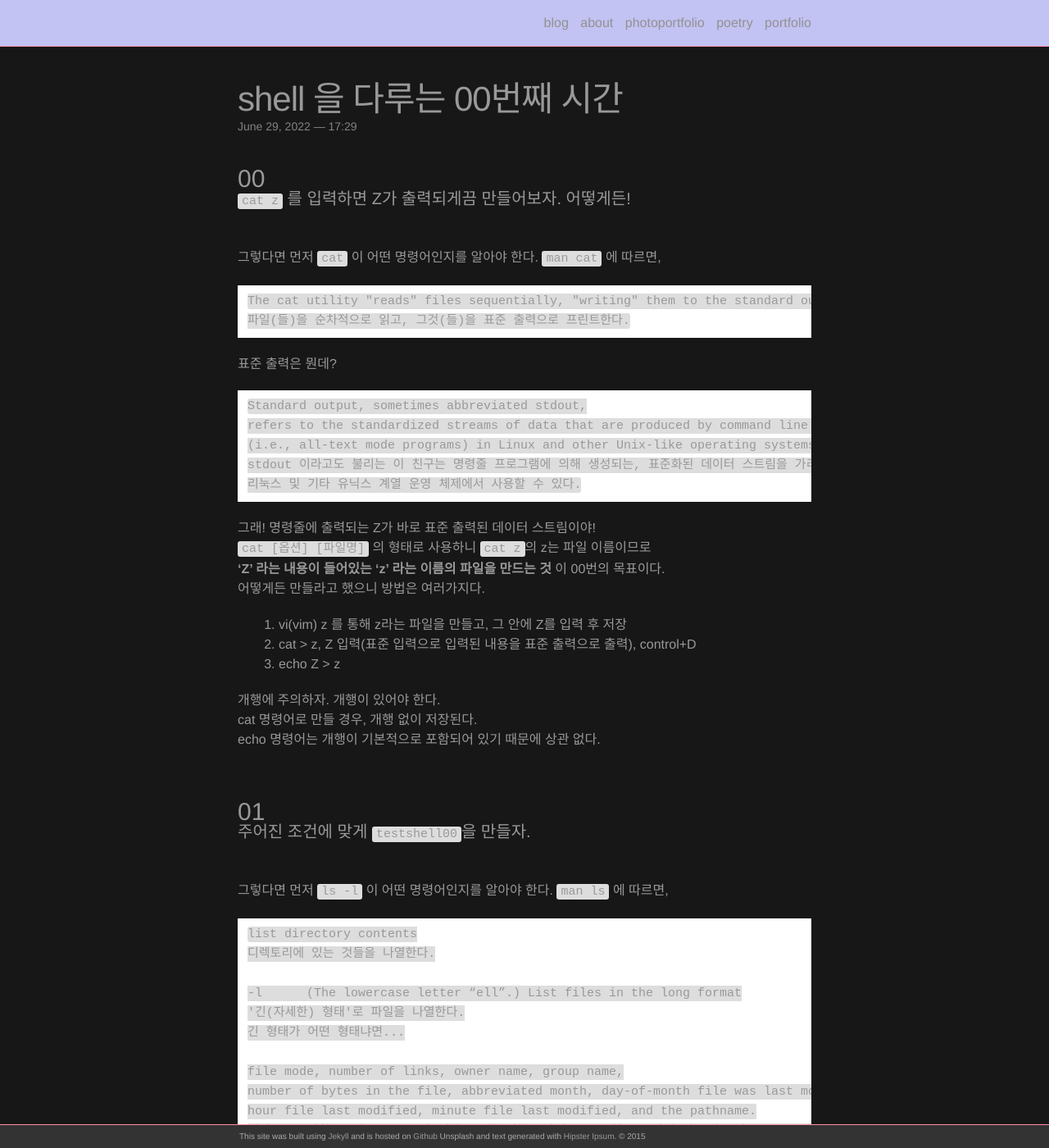
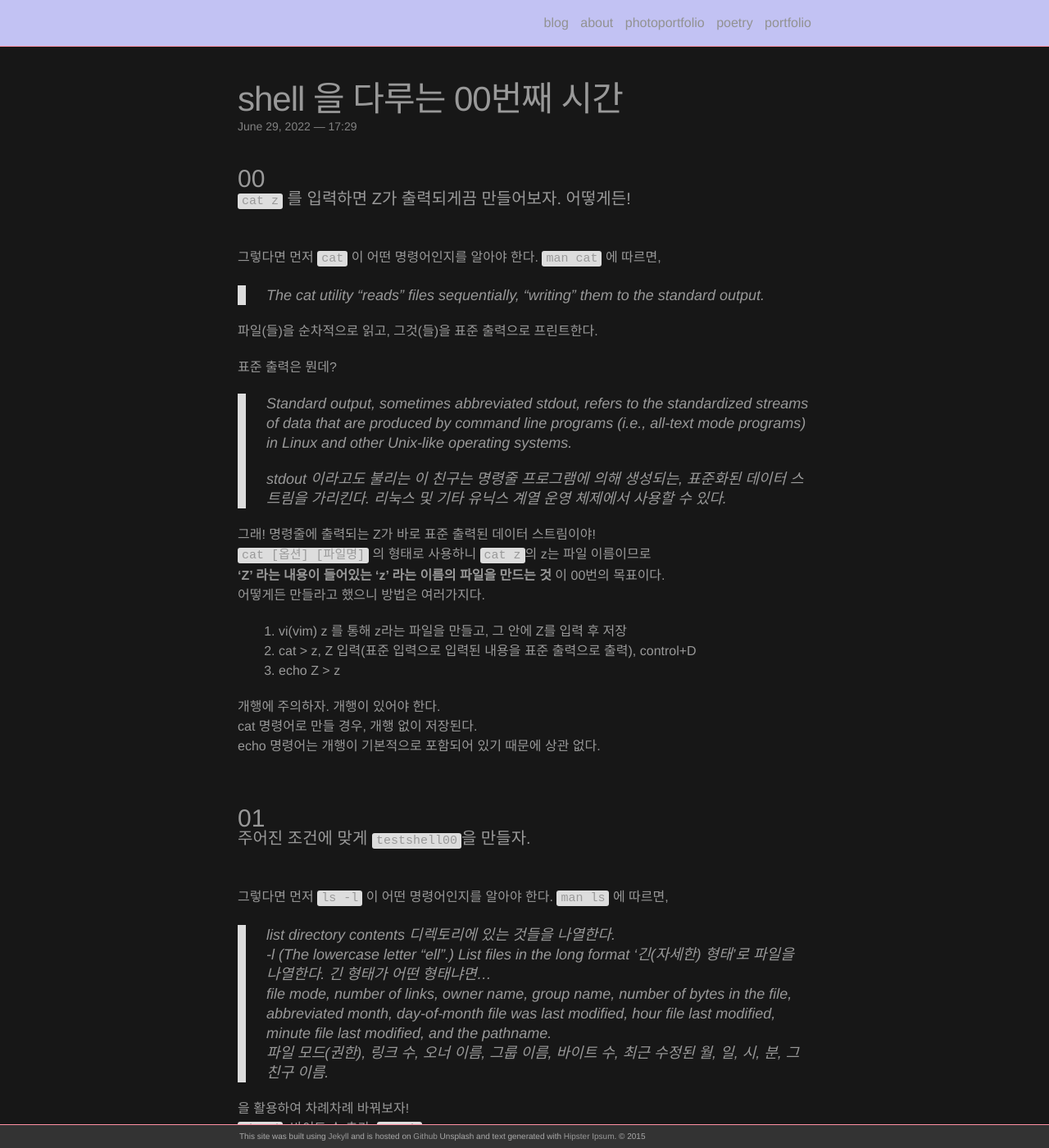
Before and after one commit to GHeeJeon/GHeeJeon.github.io, a Jekyll site: the page built from _posts/2022-06-30-shell00.md, in a window 1280 px wide and 1400 px high. Shown: the whole window at 82% size. Built offline with Jekyll 4.4.1, drawn with Linux system fonts in a browser that asks for light colours; nearby versions of some CDN libraries; some of the changed text lies outside the part shown.

Commit message:
main-update prettier

````diff
--- a/_posts/2022-06-30-shell00.md
+++ b/_posts/2022-06-30-shell00.md
@@ -11,19 +11,21 @@ categories: shell
 
 그렇다면 먼저 `cat` 이 어떤 명령어인지를 알아야 한다. `man cat` 에 따르면,
 
-~~~
-The cat utility "reads" files sequentially, "writing" them to the standard output.
+
+> The cat utility "reads" files sequentially, "writing" them to the standard output.
+
 파일(들)을 순차적으로 읽고, 그것(들)을 표준 출력으로 프린트한다.
-~~~
+
 
 표준 출력은 뭔데?
-~~~
-Standard output, sometimes abbreviated stdout,
+
+> Standard output, sometimes abbreviated stdout,
 refers to the standardized streams of data that are produced by command line programs
 (i.e., all-text mode programs) in Linux and other Unix-like operating systems.
+>
 stdout 이라고도 불리는 이 친구는 명령줄 프로그램에 의해 생성되는, 표준화된 데이터 스트림을 가리킨다.
 리눅스 및 기타 유닉스 계열 운영 체제에서 사용할 수 있다.
-~~~
+
 
 그래! 명령줄에 출력되는 Z가 바로 표준 출력된 데이터 스트림이야!
 `cat [옵션] [파일명]` 의 형태로 사용하니 `cat z`의 z는 파일 이름이므로
@@ -46,19 +48,17 @@ echo 명령어는 개행이 기본적으로 포함되어 있기 때문에 상관
 
 그렇다면 먼저 `ls -l` 이 어떤 명령어인지를 알아야 한다. `man ls` 에 따르면,
 
-```
-list directory contents
+
+> list directory contents
 디렉토리에 있는 것들을 나열한다.
-
--l      (The lowercase letter “ell”.) List files in the long format
+> -l      (The lowercase letter “ell”.) List files in the long format
 '긴(자세한) 형태'로 파일을 나열한다.
 긴 형태가 어떤 형태냐면...
-
-file mode, number of links, owner name, group name,
+> file mode, number of links, owner name, group name,
 number of bytes in the file, abbreviated month, day-of-month file was last modified,
 hour file last modified, minute file last modified, and the pathname.
-파일 모드(권한), 링크 수, 오너 이름, 그룹 이름, 바이트 수, 최근 수정된 월, 일, 시, 분, 그 친구 이름.
-```
+> 파일 모드(권한), 링크 수, 오너 이름, 그룹 이름, 바이트 수, 최근 수정된 월, 일, 시, 분, 그 친구 이름.
+
 을 활용하여 차례차례 바꿔보자!
 `chmod`, 바이트 수 추가, `touch`...
 압축을 잊지 말자... 기계가 채점할 때 정보가 갱신되므로 조건에 맞게 세팅해둔 대로 박제하자.
@@ -105,13 +105,13 @@ hour file last modified, minute file last modified, and the pathname.
 5. 디렉토리의 이름에는 슬래시가 붙어야 한다.
 
 `ls -mtUp`
-`-m: Stream output format; list files across the page, separated by commas.`
-`-t: Sort by descending time modified (most recently modified first).`
-`-U: Use time when file was created for 'sorting or printing'.`
-`-c`, `-u`, `-U` 옵션은 제일 늦게 쓰인 옵션으로 override 된다. 즉, 셋 중 하나만 쓰일 수 있는, **같은 부류의 옵션**이다.
--u: Use time of last access, instead of time of last modification of the file for **sorting (-t) or long printing (-l).**
--c: Use time when file status was last changed for **sorting or printing**.
-`-p: Write a slash (‘/’) after each filename if that file is a directory.`
+>-m: Stream output format; list files across the page, separated by commas.
+> -t: Sort by descending time modified (most recently modified first).
+> -U: Use time when file was created for 'sorting or printing'.
+> -c, -u, -U 옵션은 제일 늦게 쓰인 옵션으로 override 된다. 즉, 셋 중 하나만 쓰일 수 있는, **같은 부류의 옵션**이다.
+> -u: Use time of last access, instead of time of last modification of the file for **sorting (-t) or long printing (-l).**
+> -c: Use time when file status was last changed for **sorting or printing**.
+> -p: Write a slash (‘/’) after each filename if that file is a directory.
 
 <br/>
 
@@ -121,7 +121,7 @@ hour file last modified, minute file last modified, and the pathname.
 <br/>
 
 [git-scm](https://git-scm.com/book/en/v2/Git-Basics-Viewing-the-Commit-History)에 따르면,
-`By default, with no arguments, 'git log' lists the commits made in that repository in reverse chronological order;`
+> By default, with no arguments, 'git log' lists the commits made in that repository in reverse chronological order;
 시간 역순이 기본값이다. 따라서 특별히 옵션을 주지 않아도 최근 순서대로 보여준다.
 
 <br/>
````
